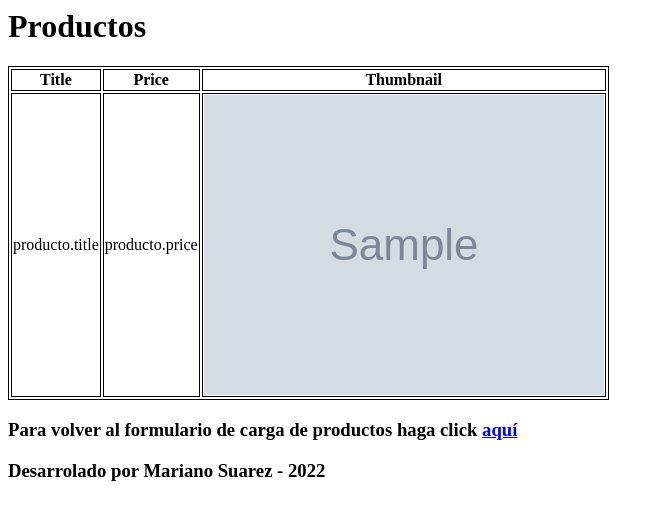
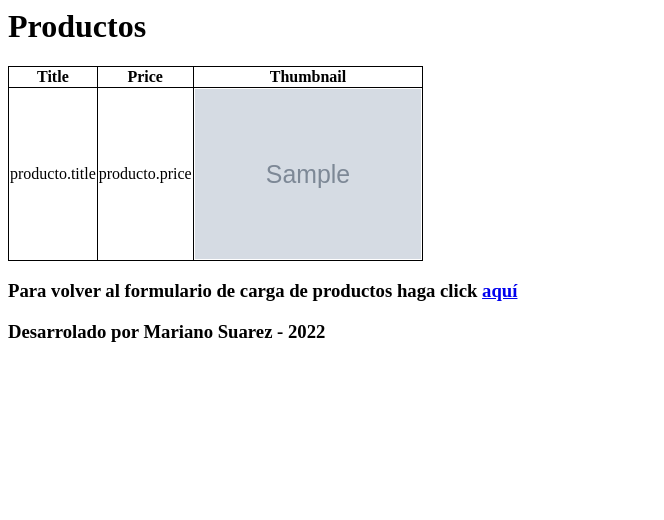
Before and after one commit to suarezmariano/desafioclase10, a Node server app: template PUG/views/productos.pug in a window 1280 px wide. Shown: the top 520 px of the page, without its empty margins (0-664 px from the left). Run offline with Node 20, Linux system fonts and the light colour scheme; the template is opened without the code that fills it: most values are stand-ins (such as "Sample title", 1, 10 or a date in 2020); grey boxes marked "Sample" are stand-in pictures.

Commit message:
pug funcionando ok

```diff
--- a/PUG/index.js
+++ b/PUG/index.js
@@ -4,6 +4,7 @@
 const router = express.Router();
 app.use(express.urlencoded({ extended: true }));
 app.use(express.json());
+app.use(express.static('public'));
 
 const productos = [];
 
@@ -23,6 +24,7 @@
 
 app.post('/productos', (req, res) => {
   productos.push(req.body);
+  console.log(productos);
   res.render('formulario');
 });
 
--- /dev/null
+++ b/PUG/public/css/style.css
@@ -0,0 +1,10 @@
+table,
+th,
+td {
+  border: 1px solid black;
+  border-collapse: collapse;
+}
+img {
+  max-width: 250px;
+  max-height: 170px;
+}
--- a/PUG/views/formulario.pug
+++ b/PUG/views/formulario.pug
@@ -3,7 +3,7 @@
     body
         div
             h1 Cargar Producto
-            form
+            form(method="POST" action="/productos")
                 label Title:
                 input(type="text" name="title" required)
                 br
--- a/PUG/views/partials/header.pug
+++ b/PUG/views/partials/header.pug
@@ -1,2 +1,3 @@
 head
     title="Productos PUG"
+    link(rel='stylesheet', href='./css/style.css')
```
